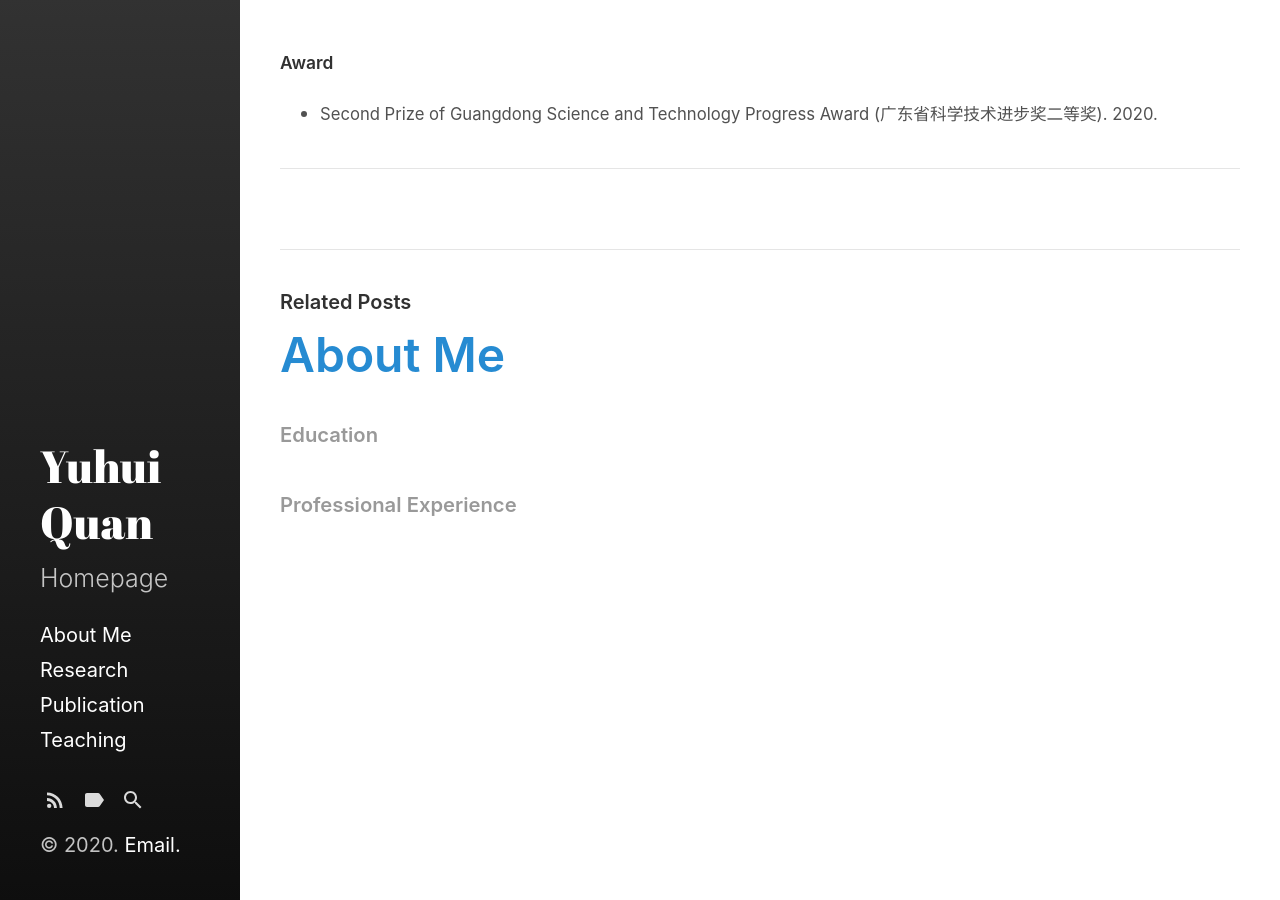
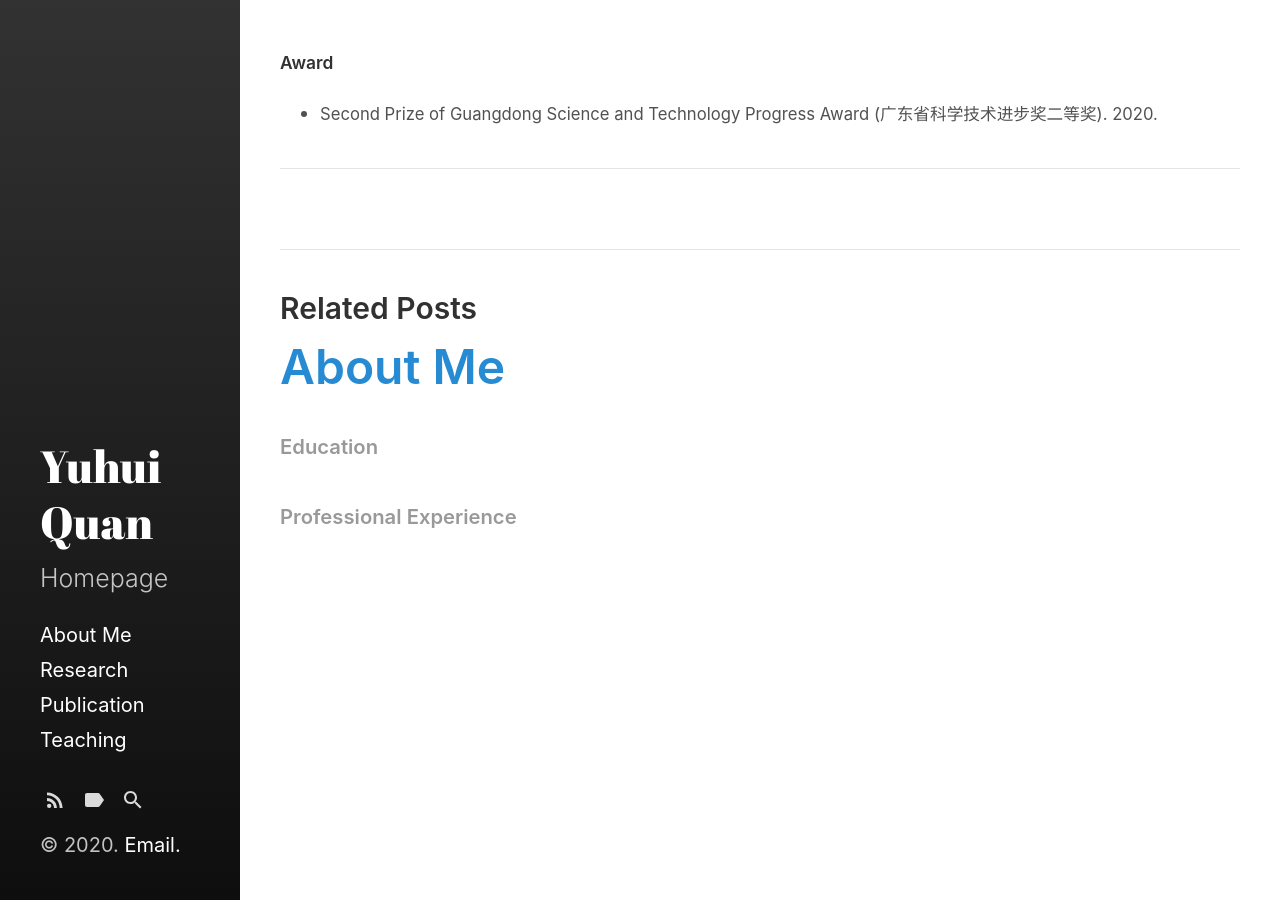
Before and after one commit to Dofboom/Dofboom.github.io, a Jekyll site: the page built from _posts/2020-5-30-a_award.md, in a window 1280 px wide. Built offline with Jekyll 4.4.1, drawn with Linux system fonts in a browser that asks for light colours.

Commit message:
Update _type.scss

```diff
--- a/_sass/hydeout/_type.scss
+++ b/_sass/hydeout/_type.scss
@@ -21,13 +21,13 @@ h1 {
 }
 
 h2 {
-  font-size: 1rem;
+  font-size: 1.5rem;
   margin-top: 1rem;
 }
 
 h3 {
-  font-size: 1.25rem;
-  margin-top: 1.5rem;
+  font-size: 1rem;
+  margin-top: 1rem;
 }
 
 h4,
```
